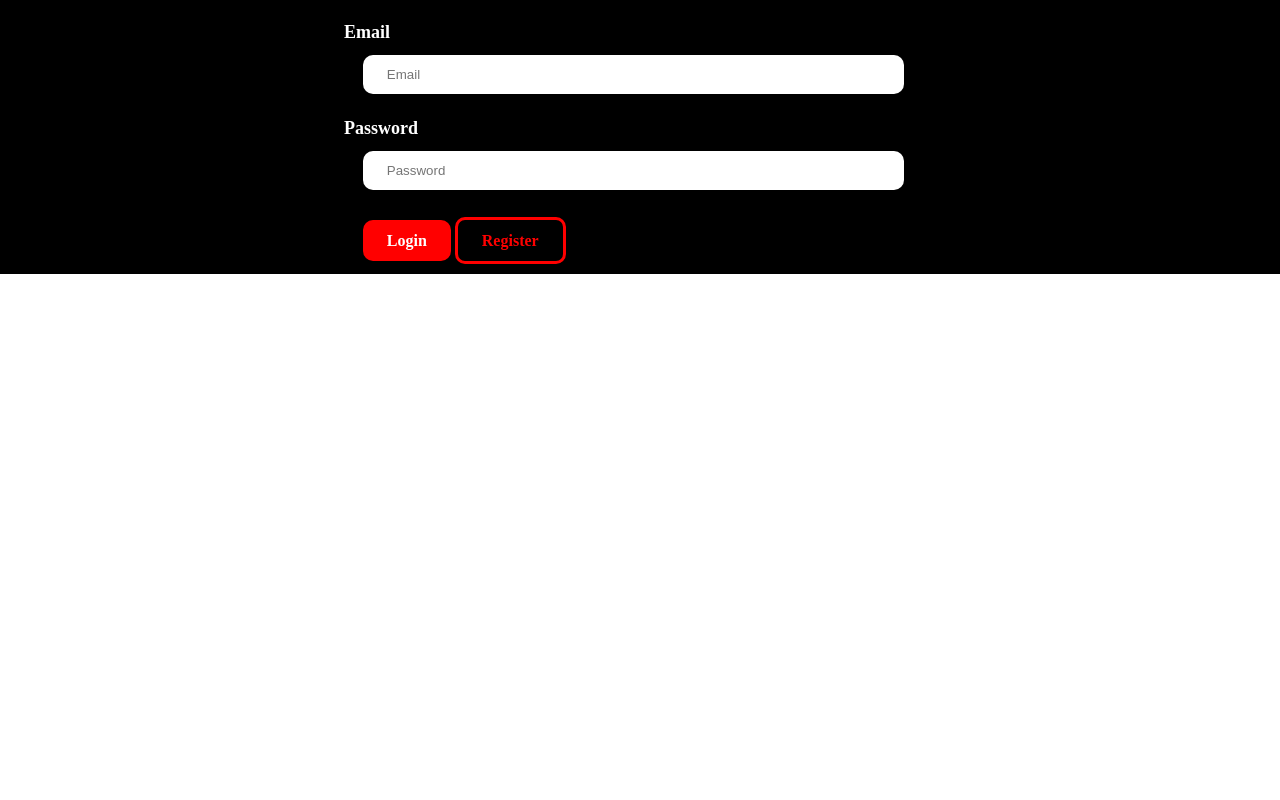
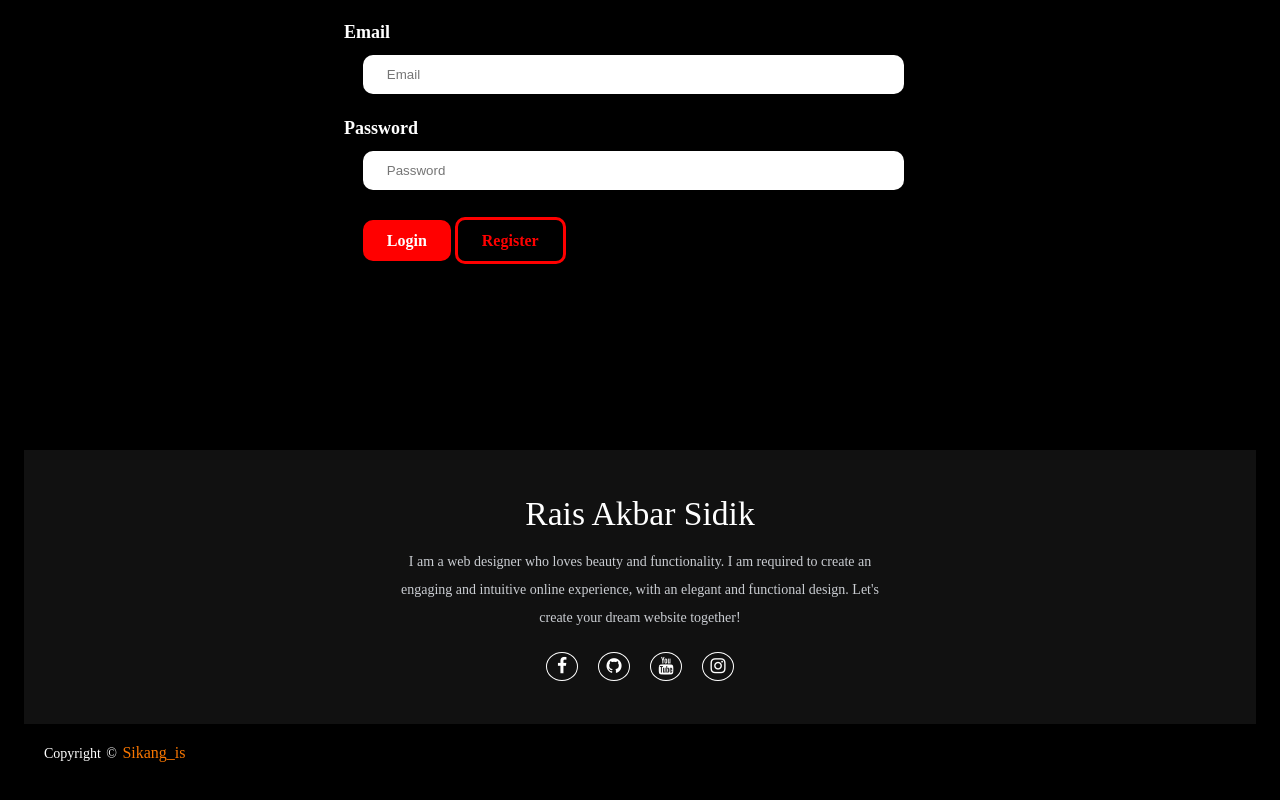
Before and after one commit to raisakbar31/Landing-Page-Asean-Youth-forum-Rais, a plain HTML site: page index.html in a window 1280 px wide. Shown: the part 2716-3516 px from the top of the page. Before the commit the page ends 2990 px from the top, so only its background shows below. Drawn offline with Linux system fonts and the light colour scheme.

Commit message:
add footer and edit view

```diff
--- a/css/style.css
+++ b/css/style.css
@@ -36,8 +36,10 @@
 .menu-nav a{
     text-decoration: none;
     color: white;
+    transition: color .4s ease;
 }
 .menu-nav:hover{
+    transition: color .4s ease;
     background-color: rgb(205, 1, 1);
 }
 /* =================== */
@@ -68,8 +70,10 @@
     color: white;
     font-size: larger;
     font-weight: bolder;
+    transition: color .4s ease;
 }
 .header-content a:hover{
+    transition: color .4s ease;
     background-color: rgb(205, 1, 1);
 }
 /* ==============================isu========= */
@@ -149,8 +153,10 @@
     margin-left: 20%;
     margin-right: 20%;
     border-radius: 10px;
+    transition: color .9s ease;
 }
 .card3 img:hover{
+    transition: color .9s ease;
     transform: scale(102%);
     box-shadow: 0px 15px 25px 22px rgba(150, 150, 150, 0.24);
 }
@@ -175,8 +181,10 @@
     color: white;
     font-size: larger;
     font-weight: bolder;
+    transition: color .4s ease;
 }
 .button:hover{
+    transition: color .4s ease;
     background-color: rgb(205, 1, 1);
 }
 /* =================qna===================== */
@@ -298,8 +306,10 @@
     color: white;
     font-weight: bolder;
     border-radius: 10px;
+    transition: color .4s ease;
 }
 .button-login:hover{
+    transition: color .4s ease;
     background-color: rgb(163, 0, 0);
 
 }
@@ -311,9 +321,108 @@
     color: red;
     font-weight: bolder;
     border-radius: 10px;
+    transition: color .9s ease;
 }
 .button-register:hover{
+    transition: color .9s ease;
     background-color: rgb(254, 119, 0);
     color: white;
     border: none;
 }
+/* ===========================footer====================== */
+
+
+
+footer{
+    margin-top: 200px;
+    margin-left: 0px;
+    margin-right: 0px;
+    bottom: 0;
+    left: 0;
+    right: 0;
+    background: #111;
+    height: auto;
+    padding-top: 40px;
+    color: #fff;
+}
+.footer-content{
+    display: flex;
+    align-items: center;
+    justify-content: center;
+    flex-direction: column;
+    text-align: center;
+}
+.footer-content h3{
+    font-size: 2.1rem;
+    font-weight: 500;
+    text-transform: capitalize;
+    line-height: 3rem;
+}
+.footer-content p{
+    max-width: 500px;
+    margin: 10px auto;
+    line-height: 28px;
+    font-size: 14px;
+    color: #cacdd2;
+}
+.socials{
+    list-style: none;
+    display: flex;
+    align-items: center;
+    justify-content: center;
+    margin: 1rem 0 3rem 0;
+}
+.socials li{
+    margin: 0 10px;
+}
+.socials a{
+    text-decoration: none;
+    color: #fff;
+    border: 1.1px solid white;
+    padding: 5px;
+
+    border-radius: 50%;
+
+}
+.socials a i{
+    font-size: 1.1rem;
+    width: 20px;
+
+
+    transition: color .4s ease;
+
+}
+.socials a:hover i{
+    color: #F87600;
+}
+
+.footer-bottom{
+    background: #000;
+    padding: 20px;
+    padding-bottom: 40px;
+    text-align: center;
+}
+.footer-bottom p{
+   float: left;
+    font-size: 14px;
+    word-spacing: 2px;
+    text-transform: capitalize;
+}
+.footer-bottom p a{
+  color:#F87600;
+  font-size: 16px;
+  text-decoration: none;
+}
+.footer-bottom span{
+    text-transform: uppercase;
+    opacity: .4;
+    font-weight: 200;
+}
+
+@media (max-width:500px) {
+.footer-menu ul{
+  display: flex;
+  margin-top: 10px;
+  margin-bottom: 20px;
+}
+}
--- a/index.html
+++ b/index.html
@@ -7,6 +7,7 @@
     <link rel="stylesheet" href="./css/style.css">
     <link rel="shortcut icon" href="./image/favicon/favicon.png" type="image/x-icon">
     <link rel="stylesheet" href="https://cdnjs.cloudflare.com/ajax/libs/font-awesome/5.15.2/css/all.min.css">
+    <link rel="stylesheet" href="https://stackpath.bootstrapcdn.com/font-awesome/4.7.0/css/font-awesome.min.css">
     <title>Home | Youth-forum</title>
 </head>
 <body>
@@ -162,6 +163,25 @@
 
 </div>
 <!-- ======================================footer============== -->
+
+<footer>
+    <div class="footer-content">
+        <h3>Rais Akbar Sidik</h3>
+        <p>I am a web designer who loves beauty and functionality. I am required to create an engaging and intuitive online experience, with an elegant and functional design. Let's create your dream website together!</p>
+        <ul class="socials">
+            <li><a href="https://www.facebook.com/rais.akbar3110/"><i class="fa fa-facebook"></i></a></li>
+            <li><a href="https://github.com/raisakbar31"><i class="fa fa-github"></i></a></li>
+            <li><a href="https://www.youtube.com/@RAISSUND"><i class="fa fa-youtube"></i></a></li>
+            <li><a href="https://www.instagram.com/sikang_is/?hl=id"><i class="fa fa-instagram"></i></a></li>
+        </ul>
+    </div>
+    <div class="footer-bottom">
+        <p>copyright &copy; <a href="#">sikang_is</a>  </p>
+    </div>
+
+</footer>
+
+<!-- ---------------------------------end----------------------------------- -->
 <script src="./js/main.js"></script>
 </body>
 </html>
```
